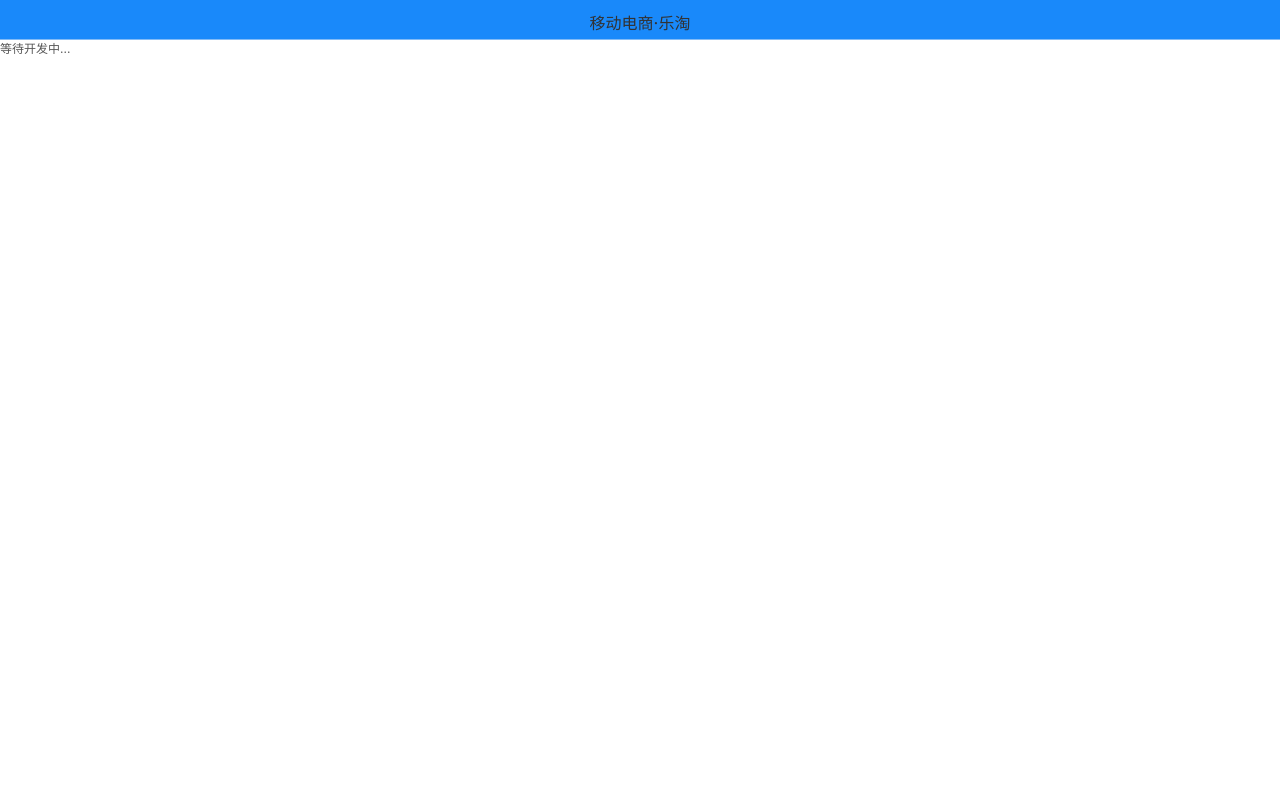
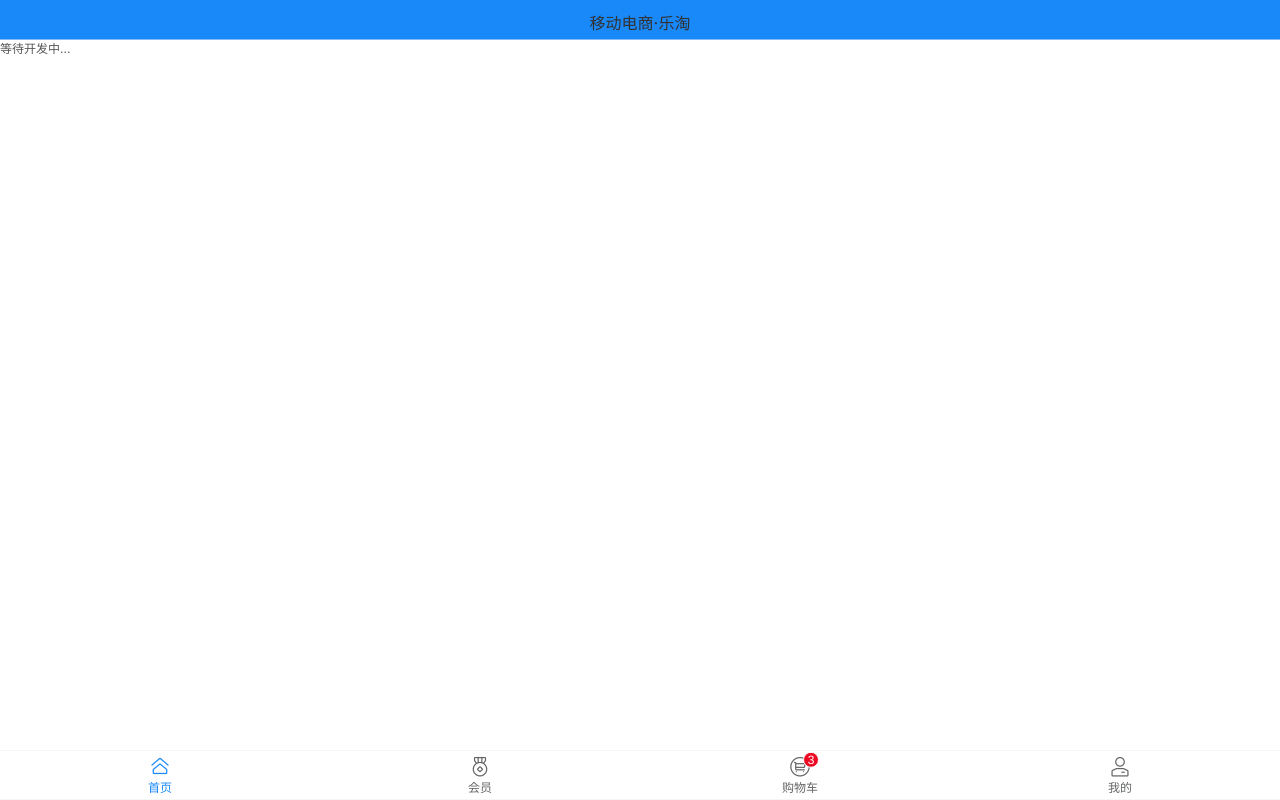
Before and after one commit to klxin/nuxt-letao, a Nuxt app: page /newslist in a window 1280 px wide. Built offline with nearby package versions, Linux system fonts and the light colour scheme.

Commit message:
电商项目-底部Tabbar完成

```diff
--- a/layouts/default.vue
+++ b/layouts/default.vue
@@ -3,8 +3,26 @@
     <!-- 顶部导航栏 -->
     <van-nav-bar title="移动电商·乐淘" />
     <nuxt />
+    <!-- 底部tabbar -->
+    <!-- eslint-disable -->
+    <van-tabbar v-model="active">
+      <van-tabbar-item icon="home-o">首页</van-tabbar-item>
+      <van-tabbar-item icon="medal-o">会员</van-tabbar-item>
+      <van-tabbar-item icon="cart-circle-o" info="3">购物车</van-tabbar-item>
+      <van-tabbar-item icon="manager-o">我的</van-tabbar-item>
+    </van-tabbar>
   </div>
 </template>
+
+<script>
+export default {
+  data () {
+    return {
+      active: 0
+    }
+  }
+}
+</script>
 
 <style scoped lang="less">
 .container {
```
